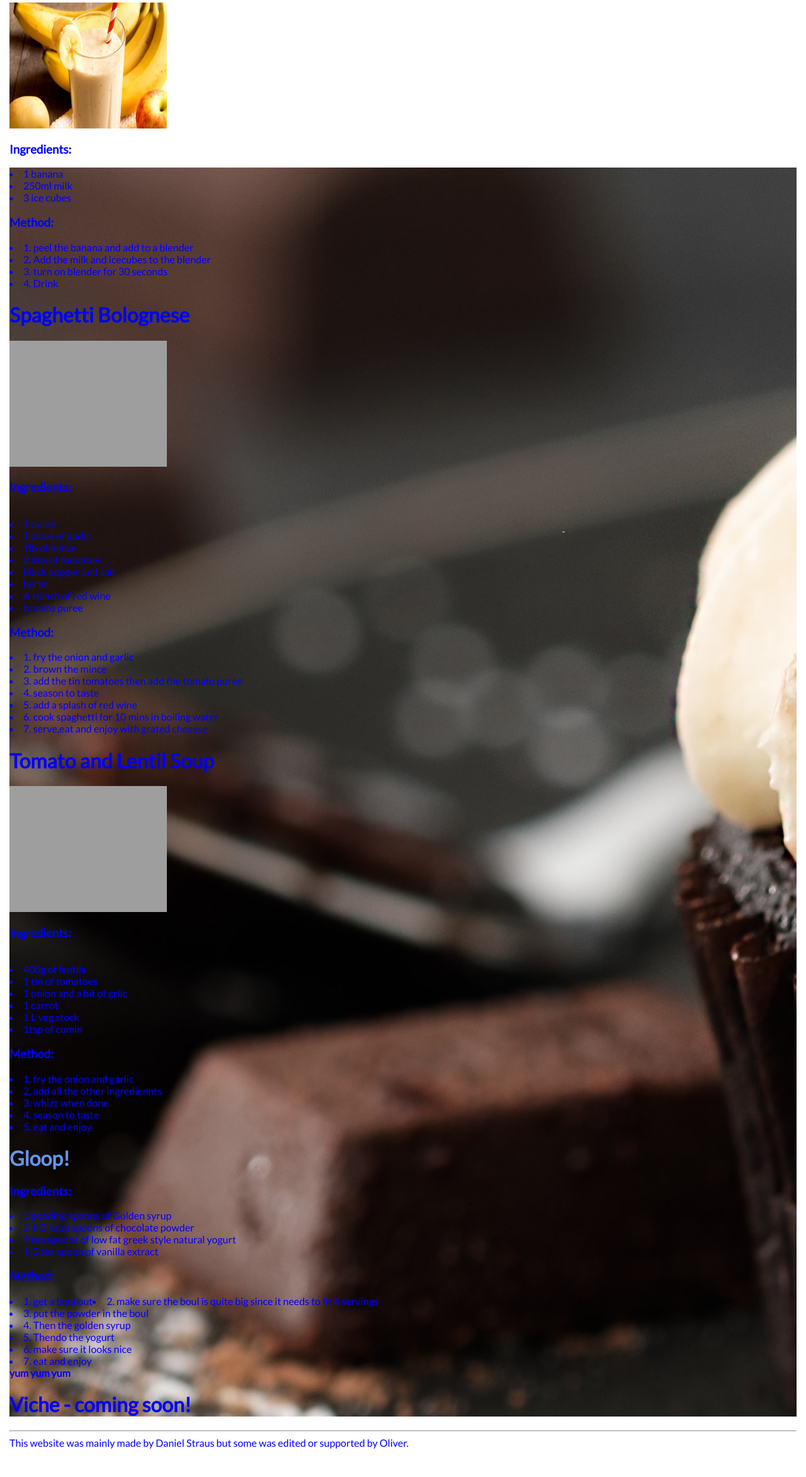
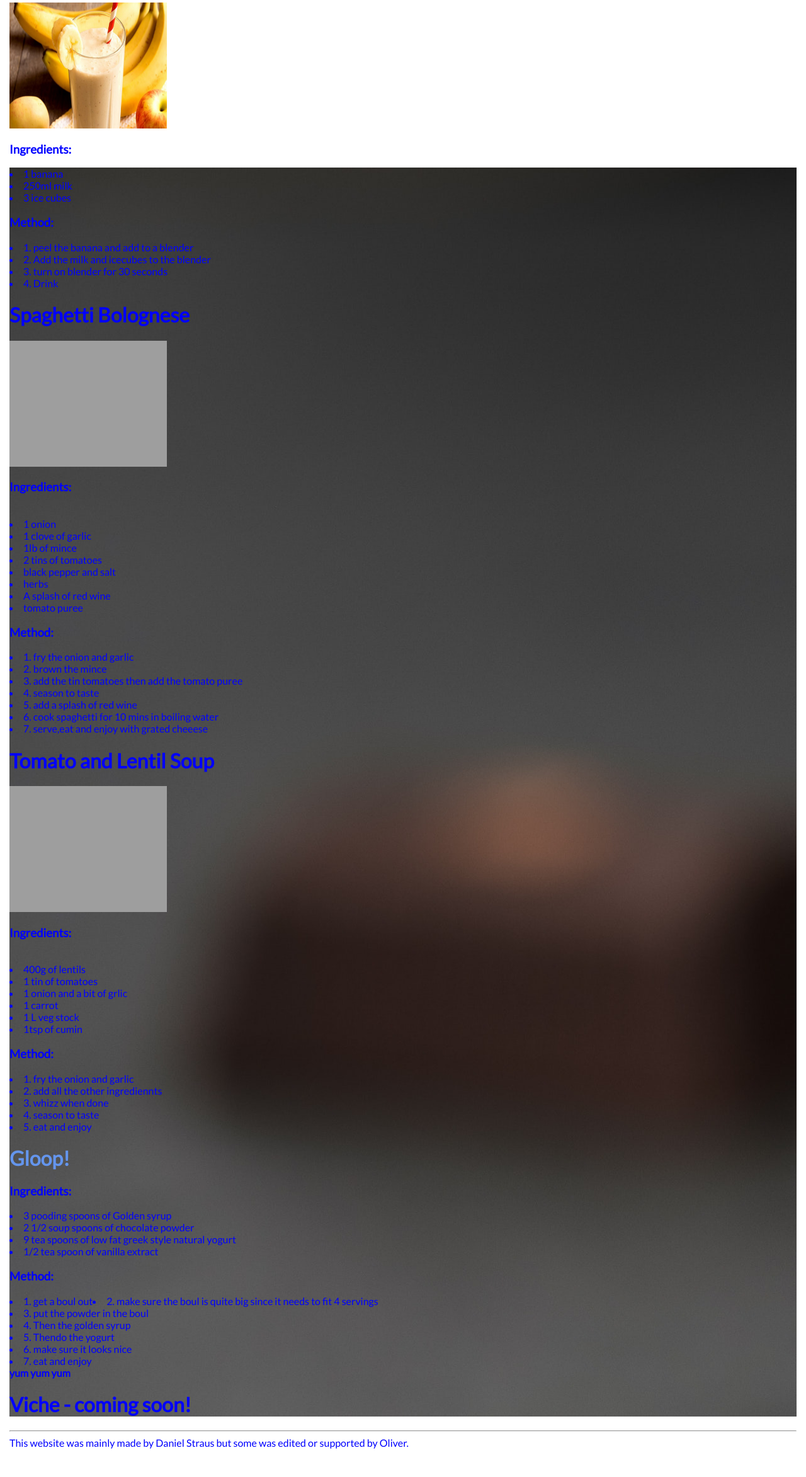
Before and after one commit to RefinedTheMite/Daniel-s-Website, a PHP site: page /home.html in a window 1280 px wide. Shown: the part 194-2539 px from the top of the page at 63% size. Run offline with PHP 8.4, Linux system fonts and the light colour scheme; grey boxes are pictures that could not be loaded.

Commit message:
Update style.css

```diff
--- a/style.css
+++ b/style.css
@@ -10,7 +10,6 @@ body {
 
 #recipes {
   background-color: transparent;
-	background-position: center;
     background-image: url("cider_dessert.jpg")
 }
 
```
